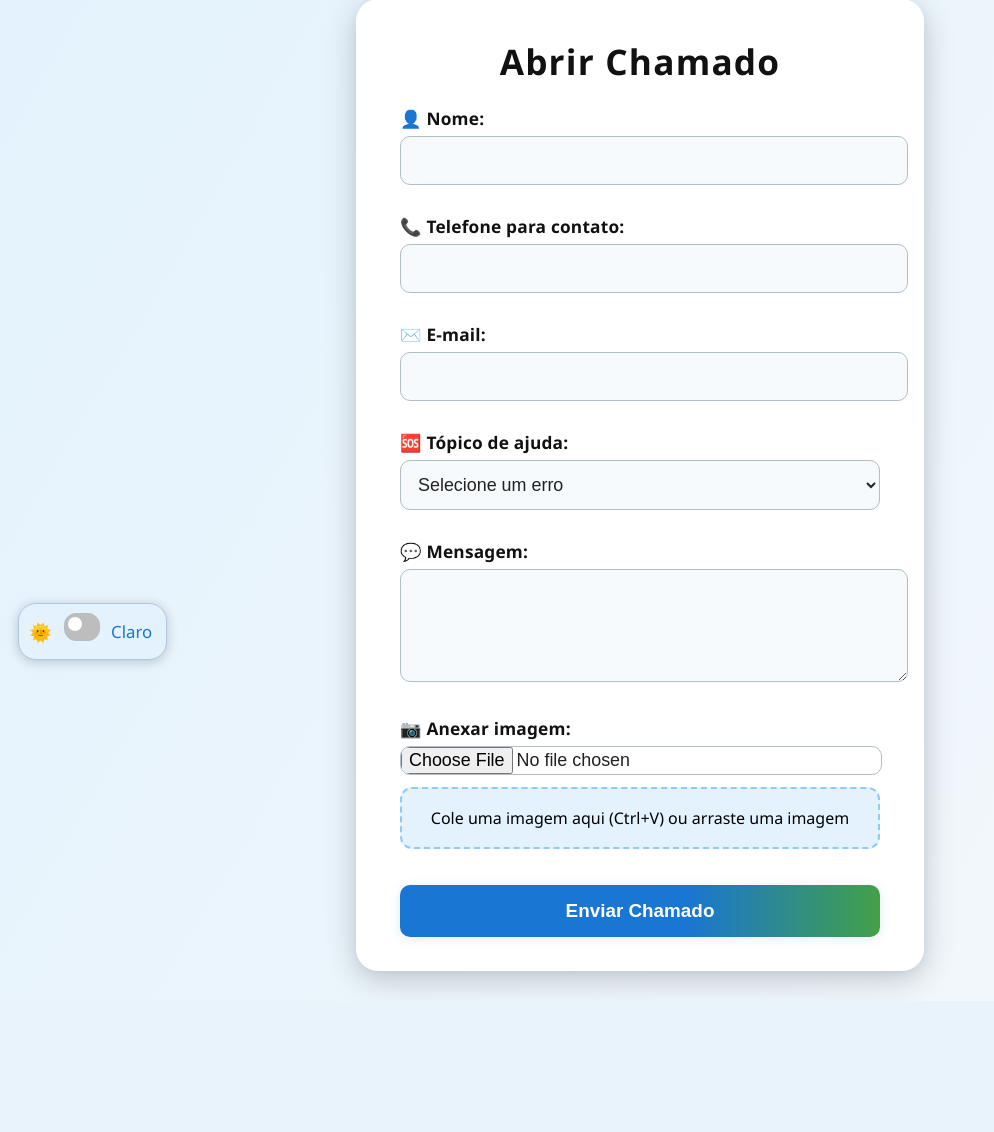
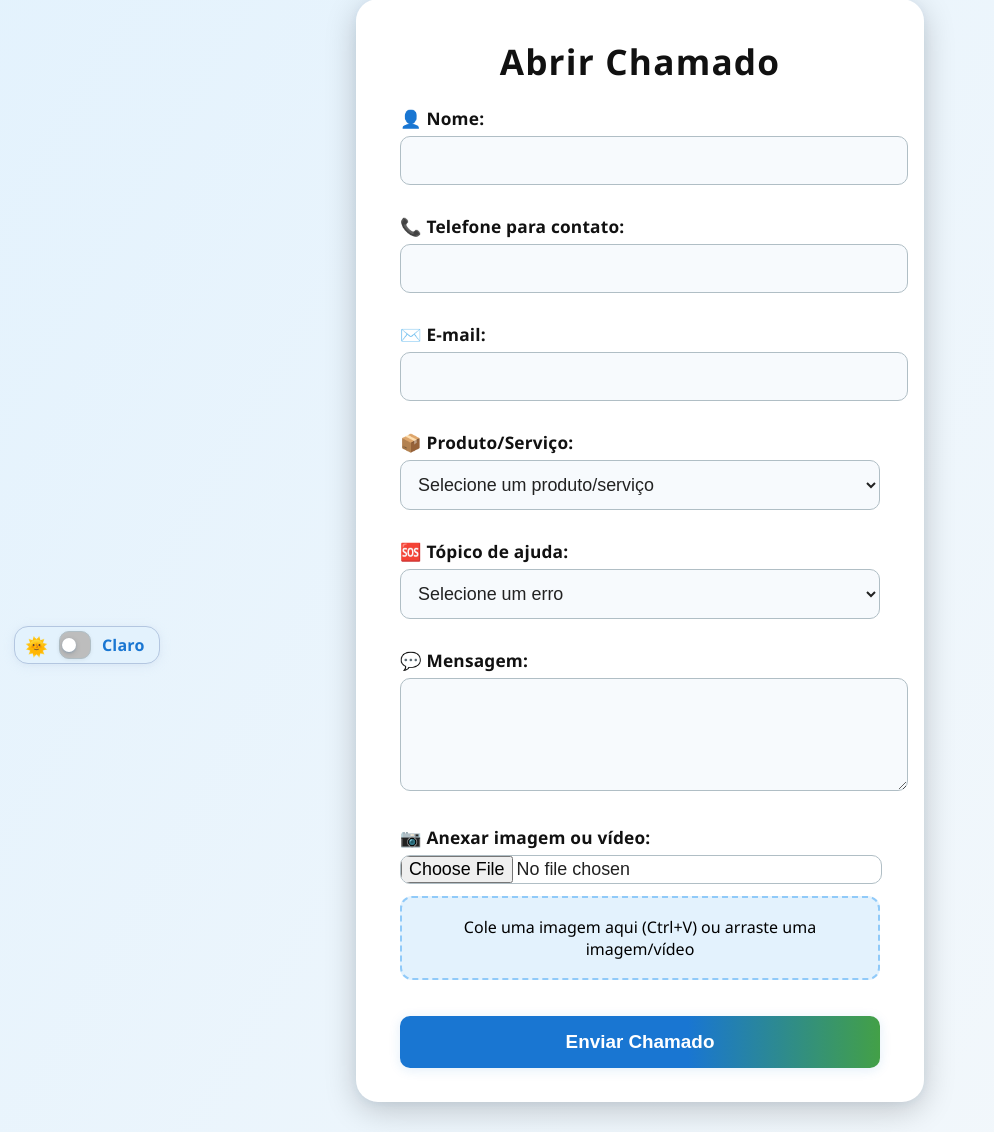
Before and after one commit to g-arezi/HelpDesk, a PHP site: page /public/open.php in a window 1280 px wide. Shown: the part 122-1254 px from the top of the page, without its empty margins (0-994 px from the left). Before the commit the page ends 1113 px from the top, so only its background shows below. Run offline with PHP 8.4, Linux system fonts and the light colour scheme; the visitor is signed in with stand-in values (Sample User, id 1).

Commit message:
feat: Enhance UI with icons and improve night mode styles across multiple views

```diff
--- a/src/View/open_form.php
+++ b/src/View/open_form.php
@@ -116,57 +116,72 @@
         /* Night/Light mode switcher - canto inferior esquerdo (ajuste visual igual dashboard) */
     .mode-switch {
             position: fixed;
-            left: 18px;
-            bottom: 18px;
+            left: 14px;
+            bottom: 14px;
             z-index: 1000;
             display: flex;
             align-items: center;
-            gap: 8px;
+            gap: 7px;
             background: #232a36;
-            border-radius: 18px;
-            padding: 6px 14px 6px 10px;
-            box-shadow: 0 2px 12px #0003;
+            border-radius: 14px;
+            padding: 4px 14px 4px 10px;
+            box-shadow: 0 2px 12px #0002, 0 1px 4px #0001;
             color: #fff;
-            font-size: 1.05rem;
+            font-size: 1rem;
             font-weight: 500;
-            border: 1px solid #232a36;
-            transition: background 0.3s, color 0.3s;
+            border: 1.5px solid #232a36;
+            transition: background 0.3s, color 0.3s, box-shadow 0.3s, border 0.3s;
+            min-width: 110px;
         }
         .mode-switch.light {
             background: #e3f2fd;
             color: #1976d2;
-            border: 1px solid #b3c6e0;
+            border: 1.5px solid #b3c6e0;
+            box-shadow: 0 2px 12px #b3c6e033, 0 1px 4px #b3c6e022;
         }
         .mode-switch input[type="checkbox"] {
-            width: 36px;
-            height: 20px;
+            width: 32px;
+            height: 18px;
             appearance: none;
             background: #bdbdbd;
             outline: none;
-            border-radius: 12px;
+            border-radius: 10px;
             position: relative;
-            transition: background 0.3s;
+            transition: background 0.3s, border 0.3s, box-shadow 0.3s;
             cursor: pointer;
+            border: 1.5px solid #b0bec5;
+            box-shadow: 0 1px 4px #0001;
+            margin: 0 2px;
         }
         .mode-switch input[type="checkbox"]:checked {
             background: #1976d2;
+            border: 1.5px solid #1976d2;
         }
         .mode-switch input[type="checkbox"]::before {
             content: '';
             position: absolute;
-            left: 3px;
-            top: 3px;
+            left: 2px;
+            top: 50%;
+            transform: translateY(-50%);
             width: 14px;
             height: 14px;
             background: #fff;
             border-radius: 50%;
-            transition: left 0.3s;
+            box-shadow: 0 2px 6px #0002, 0 1px 2px #1976d233;
+            transition: left 0.3s, box-shadow 0.3s;
         }
         .mode-switch input[type="checkbox"]:checked::before {
-            left: 19px;
+            left: 16px;
         }
         .mode-switch .icon {
-            font-size: 1.1em;
+            font-size: 1.15em;
+            margin-right: 2px;
+        }
+        .mode-switch #modeLabel {
+            font-weight: 600;
+            letter-spacing: 0.2px;
+            font-size: 1em;
+            margin-left: 2px;
         }
         @media (max-width: 600px) {
             .container { padding: 18px 4vw; }
@@ -222,6 +237,14 @@
 
             <label for="email">✉️ E-mail:</label>
             <input type="email" id="email" name="email" required>
+            <label for="produto">📦 Produto/Serviço:</label>
+            <select id="subject" name="subject" required>
+                <option value="">Selecione um produto/serviço</option>
+                <option value="iptv">Canais</option>
+                <option value="internet">Filmes</option>
+                <option value="telefonia">Séries</option>
+                <option value="outro">Outros</option>
+             </select>
 
             <label for="subject">🆘 Tópico de ajuda:</label>
             <select id="subject" name="subject" required>
@@ -243,11 +266,12 @@
             <label for="message">💬 Mensagem:</label>
             <textarea id="message" name="message" rows="5" required></textarea>
 
-            <label for="image">📷 Anexar imagem:</label>
-            <input type="file" id="image" name="image" accept="image/*">
+            <label for="image">📷 Anexar imagem ou vídeo:</label>
+            <input type="file" id="image" name="image" accept="image/*,video/*">
             <div id="paste-area">
-                <span id="paste-hint">Cole uma imagem aqui (Ctrl+V) ou arraste uma imagem</span>
+                <span id="paste-hint">Cole uma imagem aqui (Ctrl+V) ou arraste uma imagem/vídeo</span>
                 <img id="preview" src="" alt="Pré-visualização" style="display:none;"/>
+                <video id="video-preview" controls style="display:none;max-width:220px;max-height:220px;border-radius:10px;box-shadow:0 1px 8px #1976d220;"></video>
             </div>
             <button type="submit" class="btn">Enviar Chamado</button>
         </form>
@@ -256,16 +280,27 @@
     const pasteArea = document.getElementById('paste-area');
     const imageInput = document.getElementById('image');
     const preview = document.getElementById('preview');
+    const videoPreview = document.getElementById('video-preview');
     const pasteHint = document.getElementById('paste-hint');
     imageInput.addEventListener('change', function(e) {
         if (this.files && this.files[0]) {
-            const reader = new FileReader();
-            reader.onload = function(ev) {
-                preview.src = ev.target.result;
-                preview.style.display = 'block';
+            const file = this.files[0];
+            if (file.type.startsWith('image/')) {
+                const reader = new FileReader();
+                reader.onload = function(ev) {
+                    preview.src = ev.target.result;
+                    preview.style.display = 'block';
+                    pasteHint.style.display = 'none';
+                    document.getElementById('video-preview').style.display = 'none';
+                };
+                reader.readAsDataURL(file);
+            } else if (file.type.startsWith('video/')) {
+                const videoPreview = document.getElementById('video-preview');
+                videoPreview.src = URL.createObjectURL(file);
+                videoPreview.style.display = 'block';
+                preview.style.display = 'none';
                 pasteHint.style.display = 'none';
-            };
-            reader.readAsDataURL(this.files[0]);
+            }
         }
     });
     pasteArea.addEventListener('paste', function(e) {
@@ -281,26 +316,19 @@
                     preview.src = ev.target.result;
                     preview.style.display = 'block';
                     pasteHint.style.display = 'none';
+                    document.getElementById('video-preview').style.display = 'none';
                 };
                 reader.readAsDataURL(file);
                 break;
             }
         }
     });
-    pasteArea.addEventListener('dragover', function(e) {
-        e.preventDefault();
-        pasteArea.style.background = '#f0f0f0';
-    });
-    pasteArea.addEventListener('dragleave', function(e) {
-        e.preventDefault();
-        pasteArea.style.background = '';
-    });
     pasteArea.addEventListener('drop', function(e) {
         e.preventDefault();
         pasteArea.style.background = '';
         if (e.dataTransfer.files && e.dataTransfer.files[0]) {
             const file = e.dataTransfer.files[0];
-            if (file.type.indexOf('image') !== -1) {
+            if (file.type.startsWith('image/')) {
                 const dt = new DataTransfer();
                 dt.items.add(file);
                 imageInput.files = dt.files;
@@ -309,8 +337,18 @@
                     preview.src = ev.target.result;
                     preview.style.display = 'block';
                     pasteHint.style.display = 'none';
+                    document.getElementById('video-preview').style.display = 'none';
                 };
                 reader.readAsDataURL(file);
+            } else if (file.type.startsWith('video/')) {
+                const dt = new DataTransfer();
+                dt.items.add(file);
+                imageInput.files = dt.files;
+                const videoPreview = document.getElementById('video-preview');
+                videoPreview.src = URL.createObjectURL(file);
+                videoPreview.style.display = 'block';
+                preview.style.display = 'none';
+                pasteHint.style.display = 'none';
             }
         }
     });
```
Also changed, not shown: public/buscarchamados.html (+7 -5 lines), public/dashboard.php (+6 -6 lines), public/tickets.php (+25 -14 lines), src/View/success.php (+4 -4 lines).
